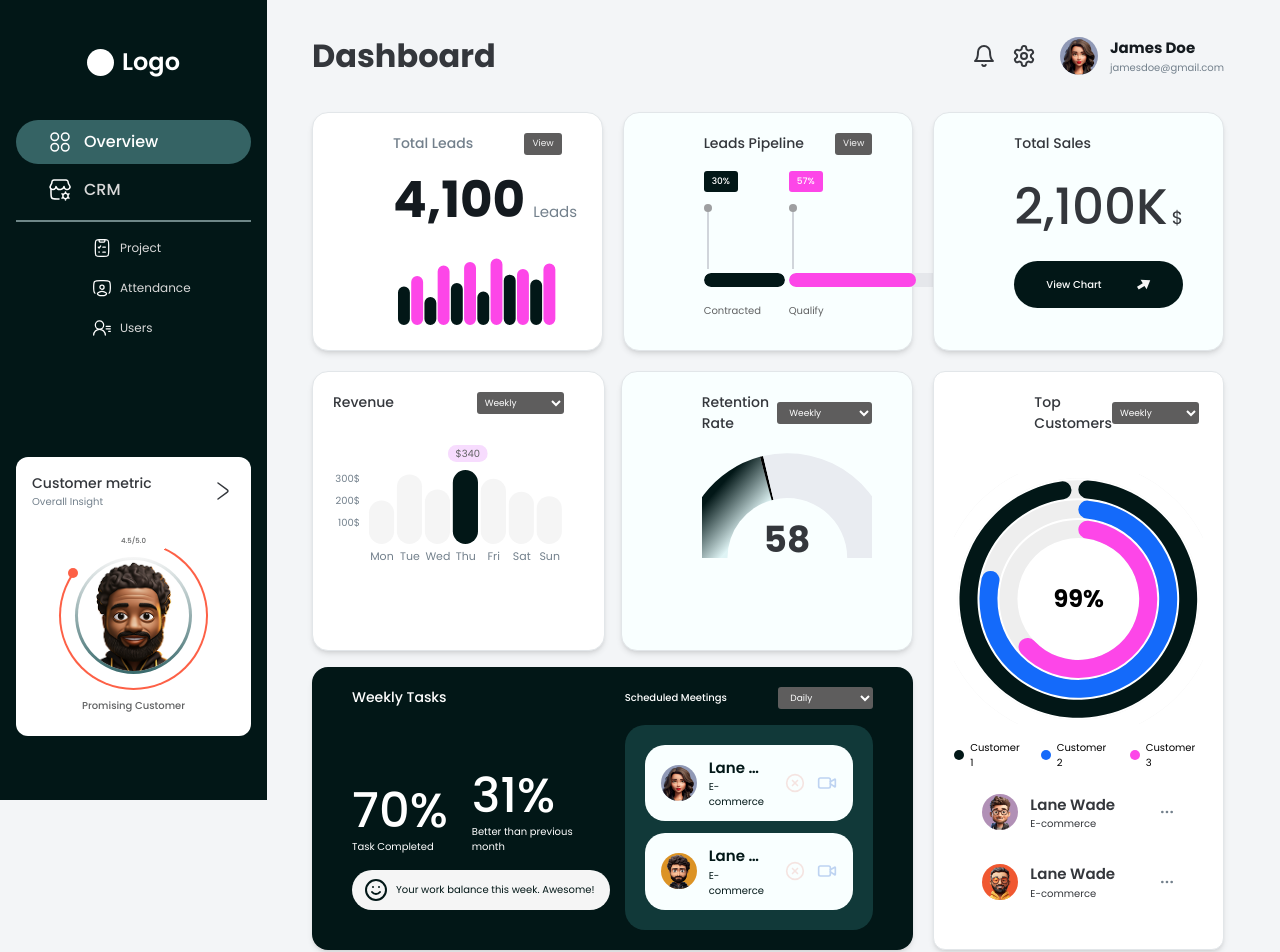
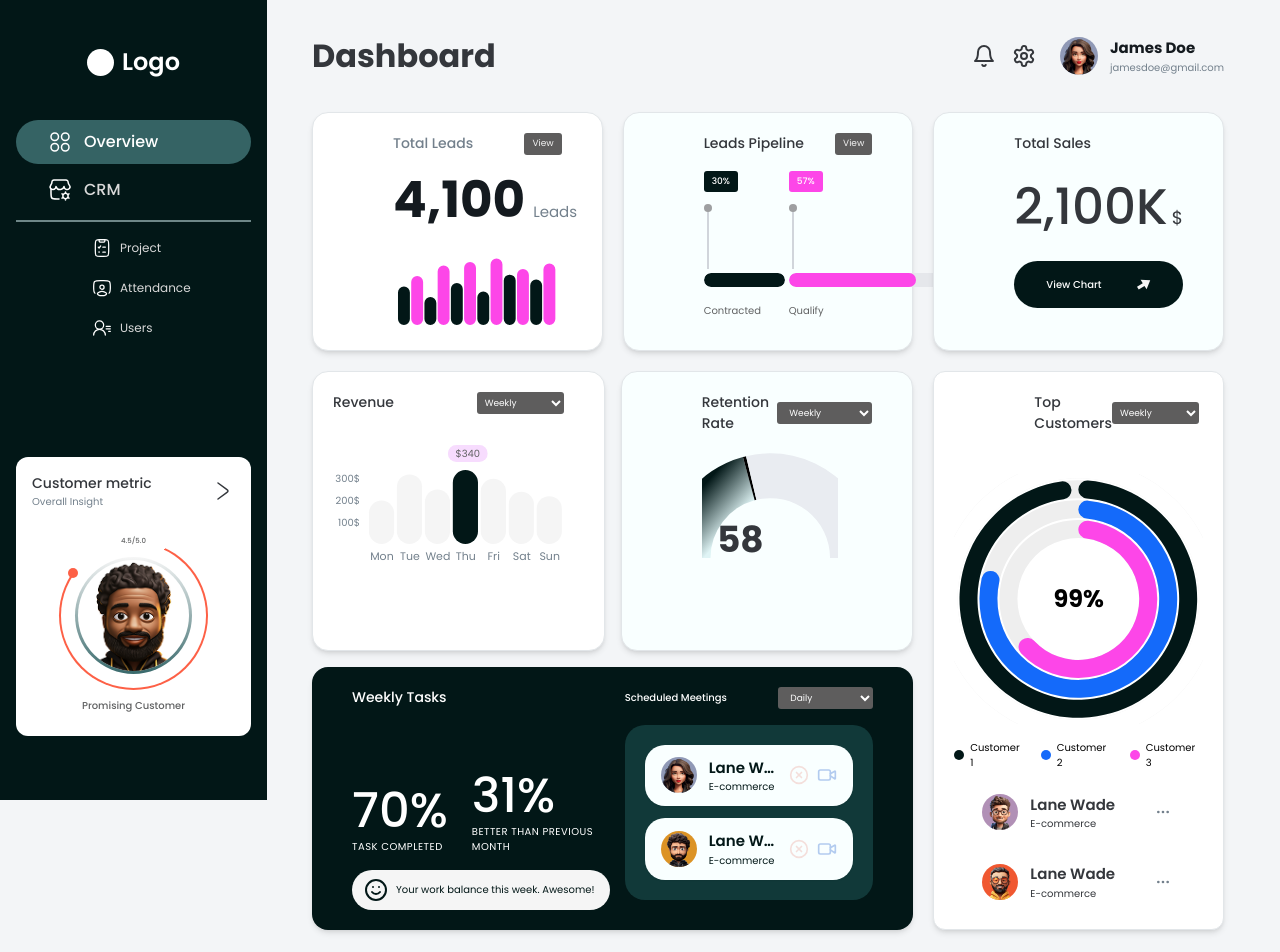
Before and after one commit to Japhetism/p23, a React (Vite) app: page / in a window 1280 px wide. Shown: the top 952 px of the page. Built offline with nearby package versions, Linux system fonts and the light colour scheme.

Commit message:
add accessibility

```diff
--- a/src/components/dashboard/RetentionRateCard.tsx
+++ b/src/components/dashboard/RetentionRateCard.tsx
@@ -12,6 +12,7 @@ const RetentionRateCard = ({ data }: RetentionRateCardProps) => {
 
   const completed = data[0]?.value || 0;
   const remaining = data[1]?.value || 100 - completed;
+  const remainingValue = data.find((d) => d.name === "Remaining")?.value || 0;
 
   const pieData = [
     { name: "completed", value: completed },
@@ -19,18 +20,23 @@ const RetentionRateCard = ({ data }: RetentionRateCardProps) => {
     { name: "remaining", value: remaining },
   ];
 
-  const remainingValue = data.find((d) => d.name === "Remaining")?.value;
-
   return (
-    <div className="bg-[#F9FFFF] rounded-2xl p-5 border border-border shadow-md relative lg:pl-20 lg:pr-10 h-full">
+    <section
+      className="bg-[#F9FFFF] rounded-2xl p-5 border border-border shadow-md relative lg:pl-20 lg:pr-10 h-full"
+      aria-labelledby="retention-title"
+    >
       <div className="flex items-center justify-between w-full mb-4">
-        <h3 className="text-[14px] font-medium text-[#34373C]">
+        <h3 id="retention-title" className="text-[14px] font-medium text-[#34373C]">
           Retention Rate
         </h3>
+
+        <div className="flex flex-col">
+          <label htmlFor="timeframe-select" className="sr-only">Select Timeframe</label>
           <select
+            id="timeframe-select"
             value={selectedTimeFrame}
             onChange={(e) => setSelectedTimeFrame(e.target.value)}
-          className="text-[9px] text-white bg-[#5E5D5D] px-2 py-1 rounded-[3px] border-none outline-none cursor-pointer"
+            className="text-[9px] text-white bg-[#5E5D5D] px-2 py-1 rounded-[3px] border-none outline-none cursor-pointer focus:ring-2 focus:ring-offset-2 focus:ring-gray-400"
           >
             {TIMEFRAMES.map((item: string, index: number) => (
               <option key={index} value={item}>
@@ -39,21 +45,19 @@ const RetentionRateCard = ({ data }: RetentionRateCardProps) => {
             ))}
           </select>
         </div>
+      </div>
 
       <div
         className="relative w-full flex justify-center"
         style={{ height: 180, overflow: "visible" }}
+        role="img"
+        aria-label={`Retention rate gauge showing ${remainingValue}% for the ${selectedTimeFrame} period.`}
       >
-        <ResponsiveContainer width="120%" height="120%">
+        <div className="w-full h-full" aria-hidden="true">
+          <ResponsiveContainer width="80%" height="120%">
             <PieChart>
               <defs>
-              <linearGradient
-                id="halfPieGradient"
-                x1="0%"
-                y1="0%"
-                x2="100%"
-                y2="100%"
-              >
+                <linearGradient id="halfPieGradient" x1="0%" y1="0%" x2="100%" y2="100%">
                   <stop offset="35.51%" stopColor="#021717" />
                   <stop offset="71.36%" stopColor="#DFF4F5" />
                 </linearGradient>
@@ -67,6 +71,7 @@ const RetentionRateCard = ({ data }: RetentionRateCardProps) => {
                 outerRadius={105}
                 dataKey="value"
                 stroke="none"
+                isAnimationActive={false}
               >
                 {pieData.map((entry, index) => {
                   if (entry.name === "completed")
@@ -78,14 +83,18 @@ const RetentionRateCard = ({ data }: RetentionRateCardProps) => {
               </Pie>
             </PieChart>
           </ResponsiveContainer>
+        </div>
 
-        <div className="absolute top-1/2 left-1/2 -translate-x-1/2 -translate-y-1/2">
+        <div
+          className="absolute top-1/2 right-1/2 -translate-x-1/2 -translate-y-1/2"
+          aria-hidden="true"
+        >
           <span className="text-[36px] text-[#34373C] font-bold">
             {remainingValue}
           </span>
         </div>
       </div>
-    </div>
+    </section>
   );
 };
 
--- a/src/components/dashboard/RevenueCard.tsx
+++ b/src/components/dashboard/RevenueCard.tsx
@@ -27,6 +27,8 @@ const RevenueCard = ({ data }: RevenueCardProps) => {
   const yAxisMin = 0;
   const yAxisMax = 300;
 
+  const chartSummary = `Revenue bar chart for ${selectedTimeFrame}. The highest revenue was $${maxValue}.`;
+
   const renderMaxLabel = (props: any) => {
     const { x, y, value } = props;
     if (value !== maxValue) return null;
@@ -37,6 +39,7 @@ const RevenueCard = ({ data }: RevenueCardProps) => {
         y={y - 25}
         width={40}
         height={20}
+        aria-hidden="true"
       >
         <div className="flex items-center justify-center bg-[#F7DCFE] text-[#616263] text-[10px] rounded-[10px] px-2 py-[1px]">
           ${value}
@@ -46,15 +49,21 @@ const RevenueCard = ({ data }: RevenueCardProps) => {
   };
 
   return (
-    <div className="bg-card rounded-2xl p-5 border border-border shadow-md lg:pr-10 h-full">
+    <section
+      aria-labelledby="revenue-title"
+      className="bg-card rounded-2xl p-5 border border-border shadow-md lg:pr-10 h-full"
+    >
       <div className="flex items-center justify-between mb-4">
         <div className="flex items-center gap-2">
-          <h3 className="text-[14px] font-medium text-[#34373C]">Revenue</h3>
+          <h3 id="revenue-title" className="text-[14px] font-medium text-[#34373C]">Revenue</h3>
         </div>
+
+        <label htmlFor="revenue-timeframe" className="sr-only">Select timeframe for revenue</label>
         <select
+          id="revenue-timeframe"
           value={selectedTimeFrame}
           onChange={(e) => setSelectedTimeFrame(e.target.value)}
-          className="text-[9px] text-white bg-[#5E5D5D] px-1 py-1 rounded-[3px] border-none outline-none cursor-pointer"
+          className="text-[9px] text-white bg-[#5E5D5D] px-1 py-1 rounded-[3px] border-none outline-none cursor-pointer focus:ring-2 focus:ring-gray-400 focus:ring-offset-2"
         >
           {TIMEFRAMES.map((item: string, index: number) => (
             <option key={index} value={item}>
@@ -64,13 +73,18 @@ const RevenueCard = ({ data }: RevenueCardProps) => {
         </select>
       </div>
 
-      <div className="h-36">
+      <div
+        className="h-36"
+        role="img"
+        aria-label={chartSummary}
+      >
         <ResponsiveContainer width="100%" height="100%">
           <BarChart
             data={transformedData}
             barSize={barWidth}
             barCategoryGap="30%"
             margin={{ top: 40, right: 0, bottom: 0, left: 0 }}
+            aria-hidden="true"
           >
             <YAxis
               axisLine={false}
@@ -99,7 +113,7 @@ const RevenueCard = ({ data }: RevenueCardProps) => {
           </BarChart>
         </ResponsiveContainer>
       </div>
-    </div>
+    </section>
   );
 };
 
--- a/src/components/dashboard/TopCustomersCard.tsx
+++ b/src/components/dashboard/TopCustomersCard.tsx
@@ -22,19 +22,23 @@ const TopCustomersCard = ({ data, topCustomers }: TopCustomersCardProps) => {
   ];
 
   const maxPercentage = Math.max(...normalizedData.map((d) => d.uv));
-
   const legends = [...normalizedData].reverse();
 
   return (
-    <div className="bg-card rounded-xl p-5 border border-border shadow-md flex flex-col gap-4 h-full">
+    <section
+      aria-labelledby="top-customers-title"
+      className="bg-card rounded-xl p-5 border border-border shadow-md flex flex-col gap-4 h-full"
+    >
       <div className="flex items-center justify-between lg:pl-20 lg:pr-10">
-        <h3 className="text-[14px] font-medium text-[#34373C]">
+        <h3 id="top-customers-title" className="text-[14px] font-medium text-[#34373C]">
           Top Customers
         </h3>
+        <label htmlFor="top-customers-timeframe" className="sr-only">Filter by timeframe</label>
         <select
+          id="top-customers-timeframe"
           value={selectedTimeFrame}
           onChange={(e) => setSelectedTimeFrame(e.target.value)}
-          className="text-[9px] text-white bg-[#5E5D5D] px-1 py-1 rounded-[3px] border-none outline-none cursor-pointer"
+          className="text-[9px] text-white bg-[#5E5D5D] px-1 py-1 rounded-[3px] border-none outline-none cursor-pointer focus:ring-2 focus:ring-gray-400 focus:ring-offset-2"
         >
           {TIMEFRAMES.map((item: string, index: number) => (
             <option key={index} value={item}>
@@ -45,7 +49,12 @@ const TopCustomersCard = ({ data, topCustomers }: TopCustomersCardProps) => {
       </div>
 
       <div className="w-full flex justify-center items-center mt-6">
-        <div className="w-full h-[250px] relative flex items-center justify-center">
+        <div
+          className="w-full h-[250px] relative flex items-center justify-center"
+          role="img"
+          aria-label={`Radial chart showing customer distribution. Peak value is ${maxPercentage}%.`}
+        >
+          <div className="w-full h-full" aria-hidden="true">
             <ResponsiveContainer width="100%" height="100%">
               <RadialBarChart
                 cx="50%"
@@ -60,30 +69,34 @@ const TopCustomersCard = ({ data, topCustomers }: TopCustomersCardProps) => {
                 <RadialBar dataKey="uv" cornerRadius={10} background></RadialBar>
               </RadialBarChart>
             </ResponsiveContainer>
+          </div>
 
-          <div className="absolute text-[24px] font-bold text-[#000000]">
+          <div className="absolute text-[24px] font-bold text-[#000000]" aria-hidden="true">
             {maxPercentage}%
           </div>
         </div>
       </div>
 
-      <div className="flex justify-center gap-4">
+      {/* Legends */}
+      <ul className="flex justify-center gap-4 list-none" aria-label="Chart legend">
         {legends.map((item, i) => (
-          <div key={i} className="flex items-center gap-1.5">
+          <li key={i} className="flex items-center gap-1.5">
             <div
               className="w-2.5 h-2.5 rounded-full"
               style={{ backgroundColor: item.fill }}
+              aria-hidden="true"
             />
             <span className="text-[10px] text-[#000000]">{item.name}</span>
-          </div>
+          </li>
         ))}
-      </div>
+      </ul>
 
-      <div className="flex flex-col gap-4 pl-5 pr-5">
+      {/* Customer List */}
+      <ul className="flex flex-col gap-4 pl-5 pr-5 list-none" aria-label="Customer list">
         {topCustomers.map((c, i) => (
-          <div
+          <li
             key={i}
-            className="flex items-center gap-3 p-2 rounded-[20px] hover:bg-[#ECECEC] transition-colors cursor-pointer"
+            className="flex items-center gap-3 p-2 rounded-[20px] hover:bg-[#ECECEC] transition-colors cursor-pointer focus-within:ring-2 focus-within:ring-gray-200"
           >
             <div
               className="w-9 h-9 rounded-full flex items-center justify-center text-sm"
@@ -91,7 +104,7 @@ const TopCustomersCard = ({ data, topCustomers }: TopCustomersCardProps) => {
             >
               <img
                 src={c.pix}
-                alt="image"
+                alt={`${c.name}'s profile picture`}
                 className="w-full h-full object-cover rounded-full [image-rendering:auto]"
               />
             </div>
@@ -101,13 +114,16 @@ const TopCustomersCard = ({ data, topCustomers }: TopCustomersCardProps) => {
               </p>
               <p className="text-[10px] text-[#34373C]">{c.role}</p>
             </div>
-            <button className="text-muted-foreground hover:text-foreground transition-colors">
+            <button
+              className="text-muted-foreground hover:text-foreground transition-colors p-1 focus:outline-none focus:text-black"
+              aria-label={`More options for ${c.name}`}
+            >
               <MoreHorizontal size={16} />
             </button>
-          </div>
+          </li>
         ))}
-      </div>
-    </div>
+      </ul>
+    </section>
   );
 };
 
--- a/src/components/dashboard/TotalLeadsCard.tsx
+++ b/src/components/dashboard/TotalLeadsCard.tsx
@@ -11,26 +11,52 @@ const TotalLeadsCard = ({ data, total }: TotalLeadsCardsProps) => {
   const transformedData = transformTrend(data);
 
   return (
-    <div className="bg-card rounded-2xl p-5 border border-border shadow-md lg:pl-20 lg:pr-10">
+    <section
+      aria-labelledby="total-leads-title"
+      className="bg-card rounded-2xl p-5 border border-border shadow-md lg:pl-20 lg:pr-10"
+    >
       <div className="flex items-center justify-between mb-2">
-        <h3 className="text-[14px] text-[#34373C] font-medium text-muted-foreground">
+        <h3 id="total-leads-title" className="text-[14px] text-[#34373C] font-medium text-muted-foreground">
           Total Leads
         </h3>
-        <button className="text-[9px] bg-[#5E5D5D] text-dashboard-dark-fg px-2 py-1 rounded-[3px]">
+        <button
+          className="text-[9px] bg-[#5E5D5D] text-dashboard-dark-fg px-2 py-1 rounded-[3px] focus:ring-2 focus:ring-gray-400 focus:ring-offset-2 focus:outline-none"
+          aria-label="View detailed lead reports"
+        >
           View
         </button>
       </div>
-      <div className="flex items-baseline gap-2 mb-3">
-        <span className="text-[50px] text-[#34373C] font-bold text-foreground">
+
+      <div
+        className="flex items-baseline gap-2 mb-3"
+        aria-label={`Total leads: ${total}`}
+      >
+        <span
+          className="text-[50px] text-[#34373C] font-bold text-foreground"
+          aria-hidden="true"
+        >
           {formatCurrency(total)}
         </span>
-        <span className="text-[15px] text-[#34373C] text-muted-foreground">
+        <span
+          className="text-[15px] text-[#34373C] text-muted-foreground"
+          aria-hidden="true"
+        >
           Leads
         </span>
       </div>
-      <div className="h-20">
+
+      <div
+        className="h-20"
+        role="img"
+        aria-label="Bar chart showing lead trends over the recent period."
+      >
         <ResponsiveContainer width="100%" height="100%">
-          <BarChart data={transformedData} barSize={15} barCategoryGap="50%">
+          <BarChart
+            data={transformedData}
+            barSize={15}
+            barCategoryGap="50%"
+            aria-hidden="true"
+          >
             <Bar dataKey="v" radius={[20, 20, 20, 20]}>
               {transformedData.map((_, i) => (
                 <Cell key={i} fill={i % 2 === 0 ? "#021717" : "#FD46E8"} />
@@ -39,7 +65,7 @@ const TotalLeadsCard = ({ data, total }: TotalLeadsCardsProps) => {
           </BarChart>
         </ResponsiveContainer>
       </div>
-    </div>
+    </section>
   );
 };
 
--- a/src/components/dashboard/TotalSalesCard.tsx
+++ b/src/components/dashboard/TotalSalesCard.tsx
@@ -5,17 +5,34 @@ type TotalSalesCardProps = {
 };
 
 const TotalSalesCard = ({ sales }: TotalSalesCardProps) => (
-  <div className="bg-[#F9FFFF] rounded-2xl p-5 border border-border shadow-md lg:pl-20 lg:pr-10">
-    <h3 className="text-[14px] font-medium text-[#34373C]">Total Sales</h3>
-    <div className="my-4">
-      <span className="text-[50px] text-[#34373C] font-medium">{sales}</span>
-      <span className="text-lg text-[#34373C] ml-1">$</span>
+  <section
+    aria-labelledby="total-sales-title"
+    className="bg-[#F9FFFF] rounded-2xl p-5 border border-border shadow-md lg:pl-20 lg:pr-10"
+  >
+    <h3 id="total-sales-title" className="text-[14px] font-medium text-[#34373C]">
+      Total Sales
+    </h3>
+
+    <div
+      className="my-4"
+      aria-label={`Total sales: ${sales} dollars`}
+    >
+      <span className="text-[50px] text-[#34373C] font-medium" aria-hidden="true">
+        {sales}
+      </span>
+      <span className="text-lg text-[#34373C] ml-1" aria-hidden="true">
+        $
+      </span>
     </div>
-    <button className="flex items-center justify-between w-full h-[47px] bg-[#021717] rounded-[40px] px-8 py-2.5 text-sm text-white font-medium mt-auto">
+
+    <button
+      className="flex items-center justify-between w-full h-[47px] bg-[#021717] rounded-[40px] px-8 py-2.5 text-sm text-white font-medium mt-auto focus:ring-2 focus:ring-offset-2 focus:ring-gray-700 outline-none transition-all"
+      aria-label="View detailed sales chart"
+    >
       <span className="text-white text-[10px] font-regular">View Chart</span>
-      <ArrowIcon className="w-[14px] h-[14px]" />
+      <ArrowIcon className="w-[14px] h-[14px]" aria-hidden="true" />
     </button>
-  </div>
+  </section>
 );
 
 export default TotalSalesCard;
--- a/src/components/dashboard/WeeklyTasksCard.tsx
+++ b/src/components/dashboard/WeeklyTasksCard.tsx
@@ -15,62 +15,72 @@ const WeeklyTasksCard = ({ data, meetings }: WeeklyTasksCardProps) => {
   const [selectedTimeFrame, setSelectedTimeFrame] = useState<string>("Daily");
 
   return (
-    <div className="bg-[#021717] rounded-2xl p-5 text-white shadow-md col-span-1 sm:col-span-2 lg:col-span-2 lg:pl-10 lg:pr-10 h-full">
+    <section
+      aria-labelledby="weekly-tasks-heading"
+      className="bg-[#021717] rounded-2xl p-5 text-white shadow-md col-span-1 sm:col-span-2 lg:col-span-2 lg:pl-10 lg:pr-10 h-full"
+    >
       <div className="grid grid-cols-1 sm:grid-cols-2 gap-6">
         <div>
-          <h3 className="text-[14px] text-white font-medium mb-16">
+          <h3 id="weekly-tasks-heading" className="text-[14px] text-white font-medium mb-16">
             Weekly Tasks
           </h3>
-          <div className="flex items-end gap-4 sm:gap-6 mb-4">
-            {data.map(
-              (item: { name: string; value: string }, index: number) => (
-                <div key={index}>
-                  <span className="text-[50px] text-white sm:text-5xl font-medium">
+          <div className="flex items-end gap-4 sm:gap-6 mb-4" role="list" aria-label="Task statistics">
+            {data.map((item, index) => (
+              <div key={index} role="listitem" className="flex flex-col">
+                <span className="text-[50px] text-white sm:text-5xl font-medium leading-none">
                   {item.value}
                 </span>
-                  <p className="text-[10px] text-white mt-1">{item.name}</p>
+                <p className="text-[10px] text-white mt-1 uppercase tracking-wider">{item.name}</p>
               </div>
-              ),
-            )}
+            ))}
           </div>
-          <div className="flex items-center gap-2 bg-[#F5F5F5] text-[#021717] rounded-[30px] px-3 py-2 text-[10px] w-[258px]">
-            <Smile size={24} />
+          <div
+            className="flex items-center gap-2 bg-[#F5F5F5] text-[#021717] rounded-[30px] px-3 py-2 text-[10px] w-[258px]"
+            role="status"
+            aria-live="polite"
+          >
+            <Smile size={24} aria-hidden="true" />
             <span className="truncate">
               Your work balance this week. Awesome!
             </span>
           </div>
         </div>
+
         <div>
           <div className="flex items-center justify-between mb-4">
-            <h3 className="text-[10px] text-white font-medium">
+            <h3 id="meetings-heading" className="text-[10px] text-white font-medium">
               Scheduled Meetings
             </h3>
+            <label htmlFor="meeting-timeframe" className="sr-only">Filter meetings</label>
             <select
+              id="meeting-timeframe"
               value={selectedTimeFrame}
               onChange={(e) => setSelectedTimeFrame(e.target.value)}
-              className="text-[9px] text-white bg-[#5E5D5D] px-2 py-1 rounded-[3px] border-none outline-none cursor-pointer"
+              className="text-[9px] text-white bg-[#5E5D5D] px-2 py-1 rounded-[3px] border-none outline-none cursor-pointer focus:ring-2 focus:ring-white focus:ring-offset-2 focus:ring-offset-[#021717]"
             >
-              {TIMEFRAMES.map((item: string, index: number) => (
-                <option key={index} value={item}>
-                  {item}
-                </option>
+              {TIMEFRAMES.map((item, index) => (
+                <option key={index} value={item}>{item}</option>
               ))}
             </select>
           </div>
-          <div className="flex flex-col gap-3 bg-[#113939] rounded-[20px] p-5">
+
+          <ul
+            className="flex flex-col gap-3 bg-[#113939] rounded-[20px] p-5 list-none"
+            aria-labelledby="meetings-heading"
+          >
             {meetings.map((m, i) => (
-              <div
+              <li
                 key={i}
-                className="flex items-center gap-3 bg-[#F9FFFF] rounded-[20px] px-4 py-3"
+                className="flex items-center gap-3 bg-[#F9FFFF] rounded-[20px] px-4 py-3 shadow-sm"
               >
                 <div
-                  className="w-9 h-9 rounded-full bg-muted flex items-center justify-center text-sm shrink-0"
+                  className="w-9 h-9 rounded-full bg-muted flex items-center justify-center text-sm shrink-0 overflow-hidden"
                   style={{ backgroundColor: m.color }}
                 >
                   <img
                     src={m.pix}
-                    alt="image"
-                    className="w-full h-full object-cover rounded-full [image-rendering:auto]"
+                    alt={`${m.name} profile`}
+                    className="w-full h-full object-cover"
                   />
                 </div>
                 <div className="flex-1 min-w-0">
@@ -79,18 +89,26 @@ const WeeklyTasksCard = ({ data, meetings }: WeeklyTasksCardProps) => {
                   </p>
                   <p className="text-[10px] text-[#021717]">{m.role}</p>
                 </div>
-                <button className="opacity-50 hover:opacity-100">
+                <div className="flex gap-2">
+                  <button
+                    className="opacity-60 hover:opacity-100 transition-opacity focus:outline-none focus:ring-2 focus:ring-[#021717] rounded-full"
+                    aria-label={`Cancel meeting with ${m.name}`}
+                  >
                     <XCircle size={20} color="#F1CAC4" />
                   </button>
-                <button className="opacity-50 hover:opacity-100">
+                  <button
+                    className="opacity-60 hover:opacity-100 transition-opacity focus:outline-none focus:ring-2 focus:ring-[#021717] rounded-full"
+                    aria-label={`Start video call with ${m.name}`}
+                  >
                     <Video size={20} color="#84A9E5" />
                   </button>
                 </div>
+              </li>
             ))}
+          </ul>
         </div>
       </div>
-      </div>
-    </div>
+    </section>
   );
 };
 
```
Also changed, not shown: src/components/dashboard/LeadsPipelineCard.tsx (+38 -14 lines). Lines whose indentation alone changed are shown as unchanged.
